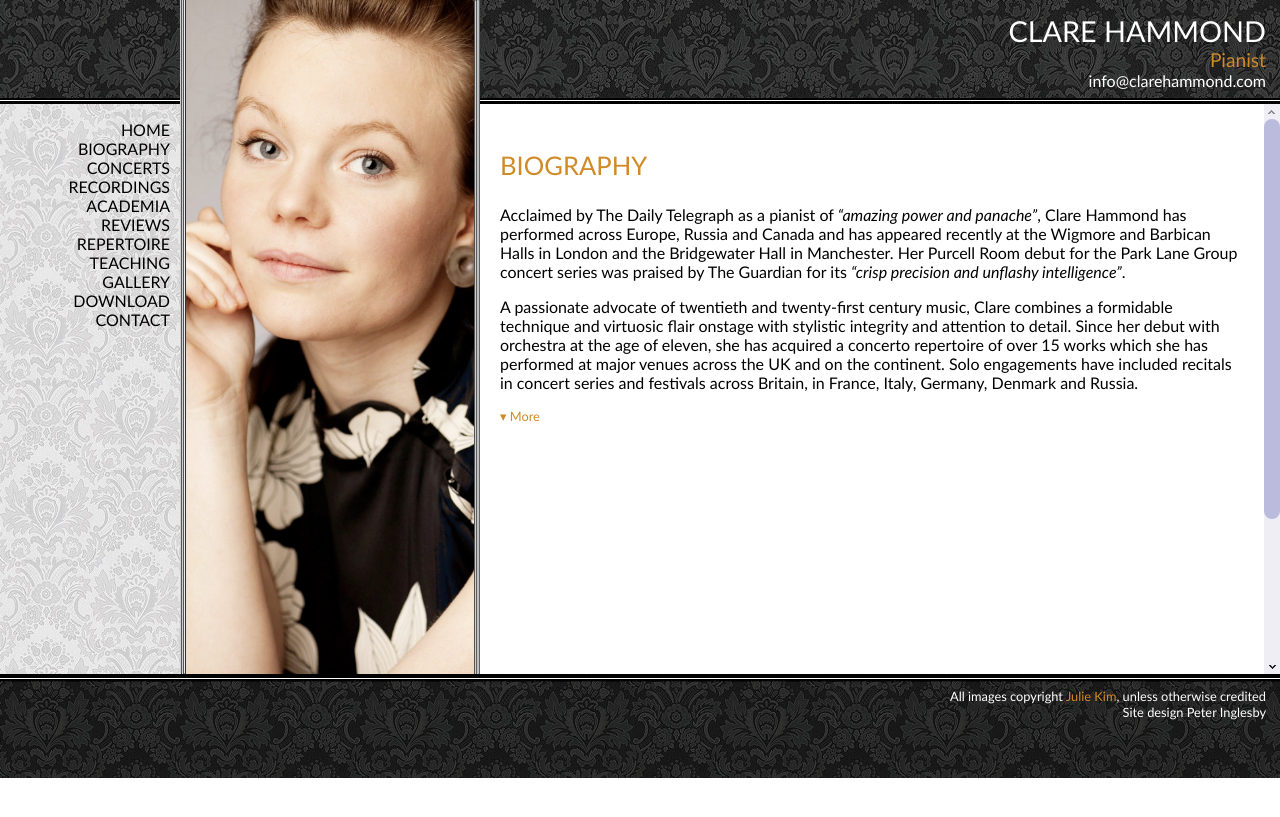
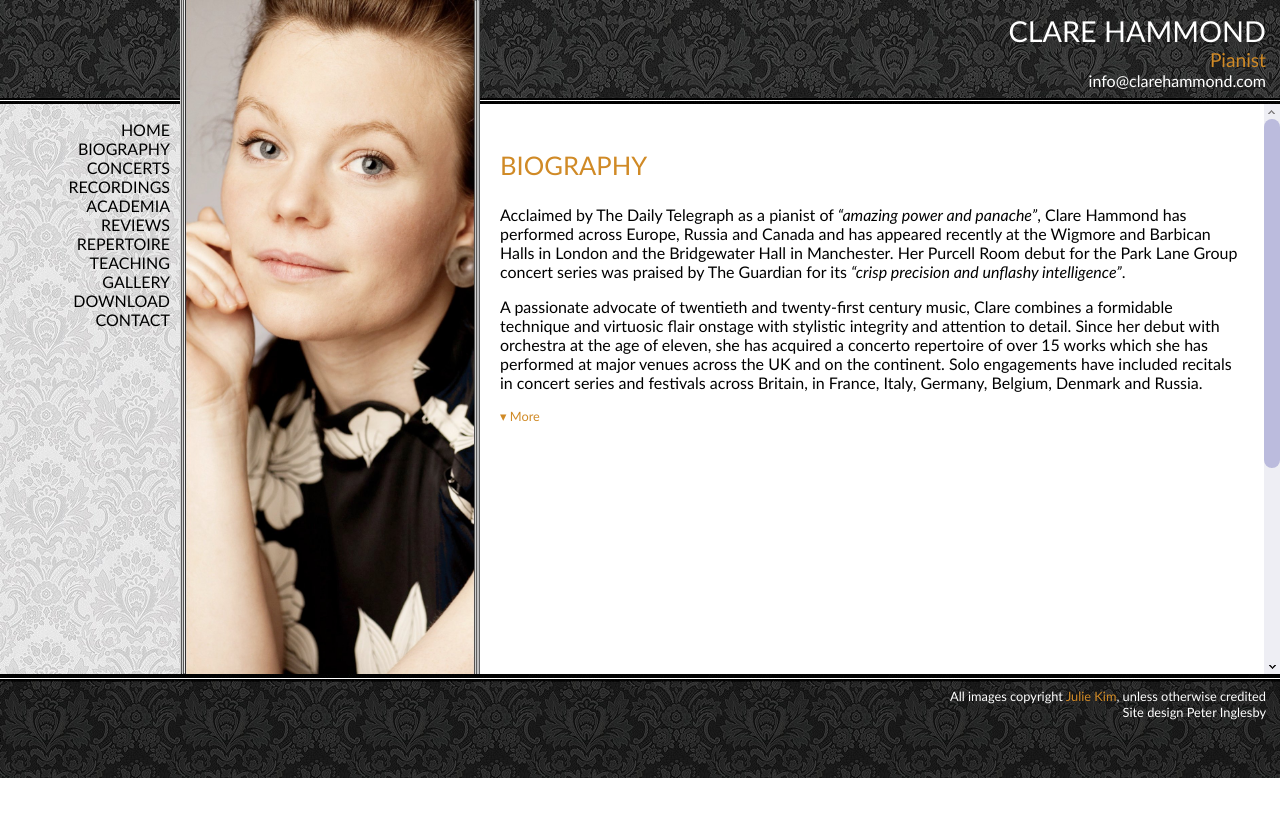
Before and after one commit to hammonc/clarehammond.com, a Jekyll site: the page built from biography.html, in a window 1280 px wide. Shown: the top 817 px of the page. Built offline with Jekyll 4.4.1, drawn with Linux system fonts in a browser that asks for light colours; some of the changed lines change nothing that is shown.

Commit message:
biog updates

```diff
--- a/biography.html
+++ b/biography.html
@@ -7,10 +7,12 @@
 
 <p>Acclaimed by The Daily Telegraph as a pianist of <em>“amazing power and panache”</em>, Clare Hammond has performed across Europe, Russia and Canada and has appeared recently at the Wigmore and Barbican Halls in London and the Bridgewater Hall in Manchester. Her Purcell Room debut for the Park Lane Group concert series was praised by The Guardian for its <em>“crisp precision and unflashy intelligence”</em>.</p>
 
-<p>A passionate advocate of twentieth and twenty-first century music, Clare combines a formidable technique and virtuosic flair onstage with stylistic integrity and attention to detail. Since her debut with orchestra at the age of eleven, she has acquired a concerto repertoire of over 15 works which she has performed at major venues across the UK and on the continent. Solo engagements have included recitals in concert series and festivals across Britain, in France, Italy, Germany, Denmark and Russia.</p>
+<p>A passionate advocate of twentieth and twenty-first century music, Clare combines a formidable technique and virtuosic flair onstage with stylistic integrity and attention to detail. Since her debut with orchestra at the age of eleven, she has acquired a concerto repertoire of over 15 works which she has performed at major venues across the UK and on the continent. Solo engagements have included recitals in concert series and festivals across Britain, in France, Italy, Germany, Belgium, Denmark and Russia.</p>
 
 <div class="concealed">
-  <p>Clare has just released her debut CD for Prima Facie Records, and recently appeared on BBC Radio 3's 'In Tune' to promote the disk. Forthcoming highlights include BBC broadcasts of her Wigmore Hall recital in April 2012 and of etudes by Unsuk Chin. Keen to collaborate with composers, Clare will premiere works written for her by Kenneth Hesketh, James Francis Brown, Peter Fribbins, Alan Mills, David Matthews and Robin Walker in the 2011/12 concert season. Clare is a committed chamber musician and has collaborated with Andrew Kennedy, Jennifer Pike, Philippe Graffin, Lawrence Power, Ruth Palmer and the Endellion, Dante and Benaïm String Quartets. She has recently performed London premieres of works by Sally Beamish and Edward Harper at the Southbank Centre with cellist Richard Birchall, and the two will be performing Britten and Poulenc in 2012.</p>
+  <p>Clare has just completed a five-date concert tour taking in St George's Hall Bristol, the Queen's Hall Edinburgh, and culminating at the Wigmore Hall London. The final concert was broadcast by BBC Radio 3 as part of their 'Live in Concert' programme and her performance of Ravel's <em>Le Tombeau de Couperin</em> was chosen as one of their Classical Highlights. Clare released her debut CD of British contemporary piano music at the beginning of the year for Prima Facie Records, and recently appeared on BBC Radio 3's 'In Tune' to promote the disk.</p>
+
+  <p> Forthcoming highlights include a BBC broadcast of etudes by Unsuk Chin, performances of Bach's fifth Brandenburg concerto at venues across London over the summer and the premiere of Kenneth Hesketh's <em>Horae</em>, written especially for Clare. Keen to collaborate with composers, Clare has just premiered <em>Aquarelles</em>, a series of five miniatures commissioned to commemorate the Debussy Centenary from composers James Francis Brown, Peter Fribbins, Alan Mills, David Matthews and Robin Walker. An active chamber musician, Clare has worked with Andrew Kennedy, Jennifer Pike, Philippe Graffin, Lawrence Power, Ruth Palmer and the Endellion, Dante and Benaïm String Quartets. She performs regularly with the flautist Ana de la Vega as the 'Duo Dounia'. </p>
 
   <p>Eager to extend the boundaries of traditional concert life, Clare is intrigued by new perspectives that musicological study can bring to bear on performance. She has just completed a doctoral thesis on twentieth-century, left-hand piano concertos, is to publish a paper on Britten in the forthcoming volume <em>Benjamin Britten - echoes of time and place</em>, and was convenor for the RMA Study Day 'Performing Musicology' held at City University London in June. A committed communicator, Clare enjoys introducing recitals, pre- and post-concert talks, and giving lecture recitals to audiences of all levels.</p>
 
```
Also changed, not shown: 2 other files.
